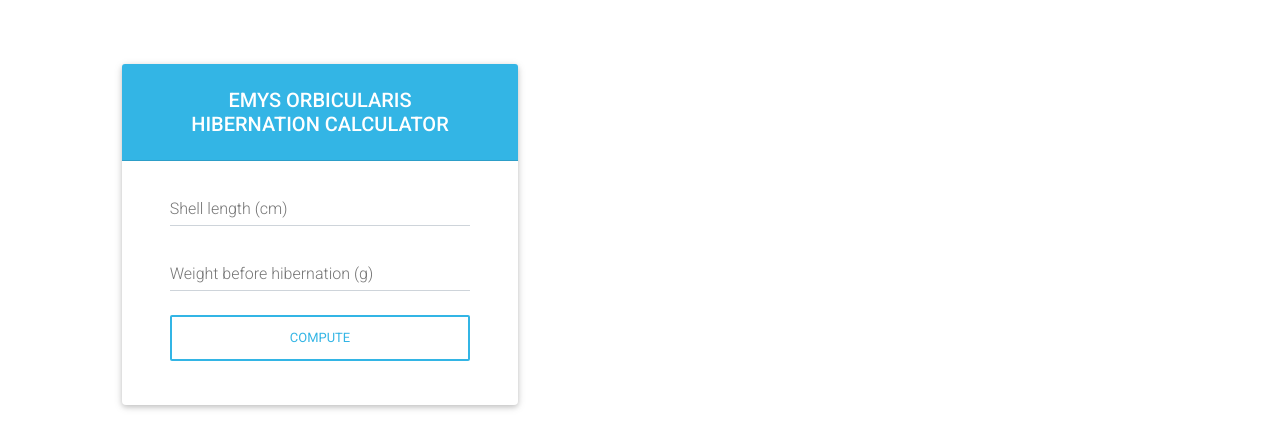
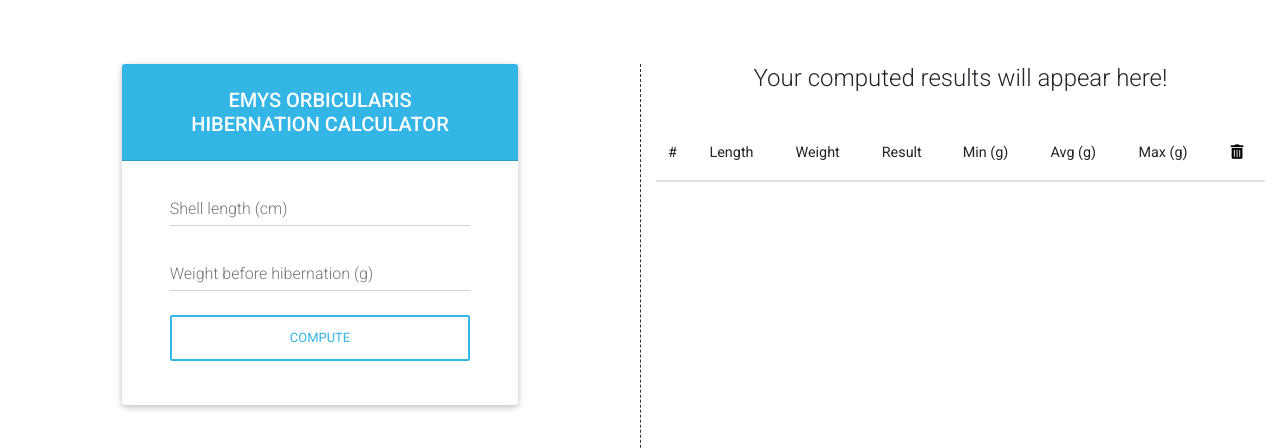
Before and after one commit to rarescosmin/hibernator-calculator-mbn-tech-vue, a Vue app: page / in a window 1280 px wide. Shown: the top 448 px of the page. Built offline with nearby package versions, Linux system fonts and the light colour scheme.

Commit message:
refactored architecture

```diff
--- a/src/App.vue
+++ b/src/App.vue
@@ -11,6 +11,6 @@ export default {
 	name: "App",
 	components: {
 		Layout,
-  },
+	}
 };
 </script>
--- a/src/components/HibernationCalculator/HibernationCalculator.vue
+++ b/src/components/HibernationCalculator/HibernationCalculator.vue
@@ -1,31 +1,104 @@
 <template>
+	<div>
+        <div class="row" style="margin-top: 4em;">
+            <div class="col-1">
+            </div>
+            <div class="col-4">
                 <div class="row">
                     <div class="col">
                         <div class="card">
-				<HibernationCalculatorTitleCard />
-				<HibernationCalculatorFormCard :computeButtonHandler="computeButtonHandler"/>
+                            <h5 class="card-header info-color white-text text-center py-4">
+                                <strong>EMYS ORBICULARIS</strong> <br>
+                                <strong>HIBERNATION CALCULATOR</strong>
+                            </h5>
+                            <div class="card-body px-lg-5 pt-0">
+                                <form style="color: #757575;">
+                                    <div class="md-form">
+                                        <label for="defaultLength">Shell length (cm)</label>
+                                        <input
+											type="number"
+											step="0.001"
+											id="defaultLength"
+											class="form-control"
+											aria-label="Shell length (cm)"
+											required />
+                                    </div>
+                                    <div class="md-form">
+                                        <label for="defaultWeight">Weight before hibernation (g)</label>
+                                        <input
+											type="number"
+											step="0.001"
+											id="defaultWeight"
+											class="form-control"
+											aria-label="Weight before hibernation (g)"
+											required />
+                                    </div>
+
+                                    <button
+										class="btn btn-outline-info btn-rounded btn-block my-4 waves-effect z-depth-0"
+										type="submit"
+										id="defaultSubmit"
+										@click="computeButtonHandler">
+										Compute
+									</button>
+                                </form>
+                            </div>
                         </div>
                     </div>
                 </div>
 				<div v-show="displayResultCard">
-		<HibernationCalculatorResultCard :resetButtonHandler="resetButtonHandler"/>
+					<div class="row" style="margin-top: 2em;">
+						<div class="col-2"></div>
+						<div class="col-8">
+							<div id="defaultResult" class="card text-white text-center mb-3 result-post-hidden" style="max-width: 20rem;">
+								<div class="card-header"><span id="resultLength"></span>cm | <span id="resultWeight"></span>g</div>
+								<div class="card-body">
+									<h5 class="card-title" id="resultValid"></h5>
+								</div>
+							</div>
+						</div>
+					</div>
+					<button
+						class="btn btn-outline-warning btn-rounded btn-block my-4 waves-effect z-depth-0 result-post-hidden"
+						type="button"
+						id="defaultReset"
+						@click="resetButtonHandler">
+						Reset
+					</button>
+				</div>
+            </div>
+            <div class="col-1"></div>
+            <div class="col-6" style="border-left: 1px dashed #333">
+                <h4 style="text-align: center">Your computed results will appear here!</h4>
+                <div class="row" style="margin-top: 2em">
+                    <div class="col">
+                        <div class="table-wrapper-scroll-y my-custom-scrollbar">
+                            <table class="table table-striped mb-0">
+                                <thead>
+                                    <tr>
+                                        <th scope="col">#</th>
+                                        <th scope="col">Length</th>
+                                        <th scope="col">Weight</th>
+                                        <th scope="col">Result</th>
+                                        <th scope="col">Min (g)</th>
+                                        <th scope="col">Avg (g)</th>
+                                        <th scope="col">Max (g)</th>
+                                        <th scope="col"><span style="color: black" onclick="clearAll()"><i class="fas fa-trash-alt"></i></span></th>
+                                    </tr>
+                                </thead>
+                                <tbody id="defaultResultsTableBody"></tbody>
+                            </table>
+                        </div>
+                    </div>
+                </div>
+                </div>
+            </div>
         </div>
 </template>
 
 <script>
-import HibernationCalculatorTitleCard from './HibernationCalculatorTitleCard.vue';
-import HibernationCalculatorFormCard from './HibernationCalculatorFormCard.vue';
-import HibernationCalculatorResultCard from './HibernationCalculatorResultCard.vue';
-import { computeHibernationResult } from './handlers/computeButtonHandler.js';
-import { resetHibernationResult } from './handlers/resetButtonHandler.js';
-
 export default {
 	name: "HibernationCalculator",
-	components: {
-		HibernationCalculatorTitleCard,
-		HibernationCalculatorFormCard,
-		HibernationCalculatorResultCard
-	},
 	data() {
 		return {
 			displayResultCard: false
@@ -34,11 +107,9 @@ export default {
 	methods: {
 		computeButtonHandler() {
 			this.displayResultCard = true;
-			computeHibernationResult();
 		},
 		resetButtonHandler() {
 			this.displayResultCard = false;
-			resetHibernationResult();
 		}
 	}
 };
--- a/src/components/HibernationCalculator/HibernationCalculatorFormCard.vue
+++ /dev/null
@@ -1,33 +0,0 @@
-<template>
-    <div class="card-body px-lg-5 pt-0">
-        <form style="color: #757575;">
-            <div class="md-form">
-                <label for="defaultLength">Shell length (cm)</label>
-                <input type="number" step="0.001" id="defaultLength" class="form-control" aria-label="Shell length (cm)" required />
-            </div>
-            <div class="md-form">
-                <label for="defaultWeight">Weight before hibernation (g)</label>
-                <input type="number" step="0.001" id="defaultWeight" class="form-control" aria-label="Weight before hibernation (g)" required />
-            </div>
-            <button
-                class="btn btn-outline-info btn-rounded btn-block my-4 waves-effect z-depth-0"
-                type="submit"
-                id="defaultSubmit"
-                @click="computeButtonHandler">
-                COMPUTE
-            </button>
-        </form>
-    </div>
-</template>
-
-<script>
-
-export default {
-    name: 'HibernationCalculatorFormCard',
-    props: {
-        computeButtonHandler: {
-            type: Function
-        }
-    }
-}
-</script>
--- a/src/components/HibernationCalculator/HibernationCalculatorResultCard.vue
+++ /dev/null
@@ -1,33 +0,0 @@
-<template>
-    <div class="row" style="margin-top: 2em;">
-        <div class="col-2"></div>
-        <div class="col-8">
-            <div id="defaultResult" class="card text-white text-center mb-3 result-post-hidden" style="max-width: 20rem;">
-                <div class="card-header">
-                    <span id="resultLength"></span>cm | <span id="resultWeight"></span>g
-                </div>
-                <div class="card-body">
-                    <h5 class="card-title" id="resultValid"></h5>
-                </div>
-            </div>
-        </div>
-    </div>
-    <button
-        class="btn btn-outline-warning btn-rounded btn-block my-4 waves-effect z-depth-0 result-post-hidden"
-        type="button"
-        @click="resetButtonHandler"
-        id="defaultReset">
-        Reset
-    </button>
-</template>
-
-<script>
-export default {
-    name: 'HibernationCalculatorResultCard',
-    props: {
-        resetButtonHandler: {
-            type: Function
-        }
-    }
-}
-</script>
--- a/src/components/HibernationCalculator/HibernationCalculatorTitleCard.vue
+++ /dev/null
@@ -1,18 +0,0 @@
-<template>
-    <h5 class="card-header info-color white-text text-center py-4">
-        <strong>{{ animalSpecies }}</strong> <br>
-        <strong>HIBERNATION CALCULATOR</strong>
-    </h5>
-</template>
-
-<script>
-export default {
-    name: 'HibernationCalculatorTitleCard',
-    props: {
-        animalSpecies: {
-            type: String,
-            default: 'EMYS ORBICULARIS'
-        }
-    }
-}
-</script>
--- a/src/components/HibernationCalculator/handlers/computeButtonHandler.js
+++ /dev/null
@@ -1,3 +0,0 @@
-export const computeHibernationResult = () => {
-    console.log('compute! ');
-}
--- a/src/components/HibernationCalculator/handlers/resetButtonHandler.js
+++ /dev/null
@@ -1,3 +0,0 @@
-export const resetHibernationResult = () => {
-    console.log('reset !');
-}
--- a/src/components/Layout.vue
+++ b/src/components/Layout.vue
@@ -1,13 +1,5 @@
 <template>
-    <!-- first div with empty class to be deleted -->
-    <div class="">
-        <div class="row" style="margin-top: 4em;">
-            <div class="col-1" />
-            <div class="col-4">
-                <HibernationCalculator />
-            </div>
-        </div>
-    </div>
+    <HibernationCalculator />
 </template>
 
 <script>
```
Lines whose indentation alone changed are shown as unchanged.
